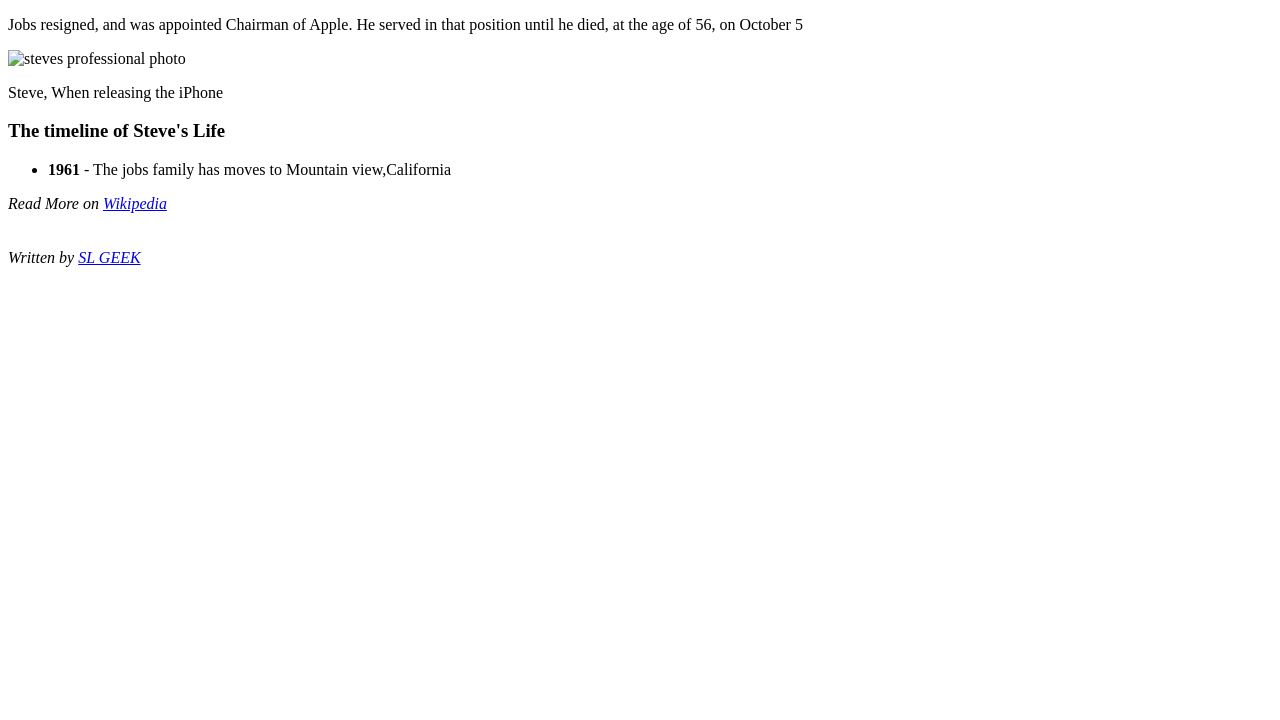
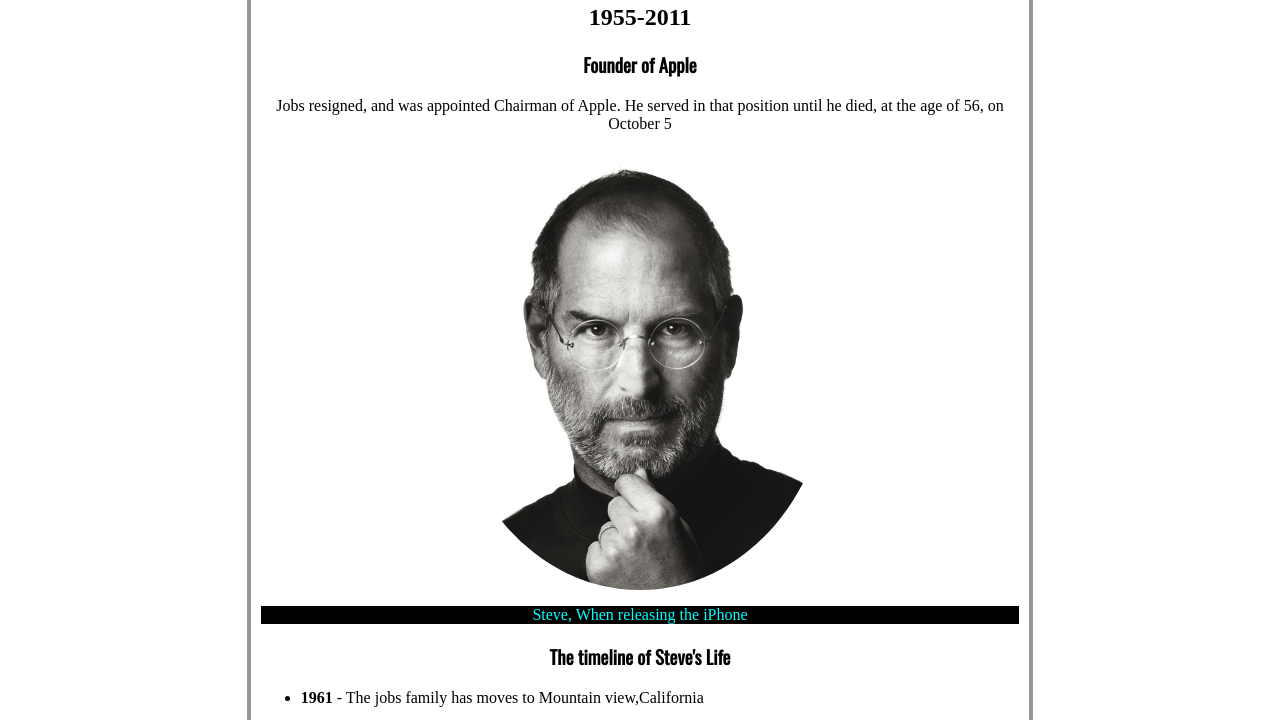
Before and after one commit to chammi-hansana/Steve-s-Web-Page, a plain HTML site: page index.html in a window 1280 px wide. Shown: the part 152-872 px from the top of the page. Before the commit the page ends 800 px from the top, so only its background shows below. Drawn offline with nearby package versions, Linux system fonts and the light colour scheme; a web font is replaced by a local one.

Commit message:
new changes added

```diff
--- a/index.html
+++ b/index.html
@@ -46,7 +46,7 @@
         </div>
         <footer>
             <cite>
-                Written by <a href="http://www.slgeek.lk">SL GEEK</a>
+                Written by -  <b>Chammi</b>
             </cite>
         </footer>
     </div>
--- a/style.css
+++ b/style.css
@@ -1,2 +1,51 @@
+@import url('https://fonts.googleapis.com/css2?family=Oswald&display=swap');
+@import url('https://fonts.googleapis.com/css2?family=Anton&family=Oswald&display=swap');
+@import url('https://fonts.googleapis.com/css2?family=Anton&family=KoHo&family=Oswald&display=swap');
+body{
+    margin-top: 50px;
+}
 
-@import url('https://fonts.googleapis.com/css2?family=Oswald&display=swap');
+.container{
+    margin: auto;
+    width: 60%;
+    border: 4px solid #969696;
+    padding: 10px;
+}
+
+.img-main{
+    width: 50%;
+    margin-left: auto;
+    margin-right: auto;
+    display: block;
+    border-radius: 50%;
+}
+
+h1{
+   text-align: center;
+   font-family: anton;
+}
+
+h2{
+    text-align: center;
+}
+
+h3{
+    text-align: center;
+    font-family: oswald;
+}
+
+.description{
+    font-family:koho ;
+    text-align: center;
+}
+
+.cite-mid{
+    text-align: center;
+    background-color: black;
+    color: aqua;
+}
+
+cite{
+    font-family: oswald;
+    color: rgb(13, 13, 12);
+}
```
Also changed, not shown: images/steve.jpg.jpg (added).
